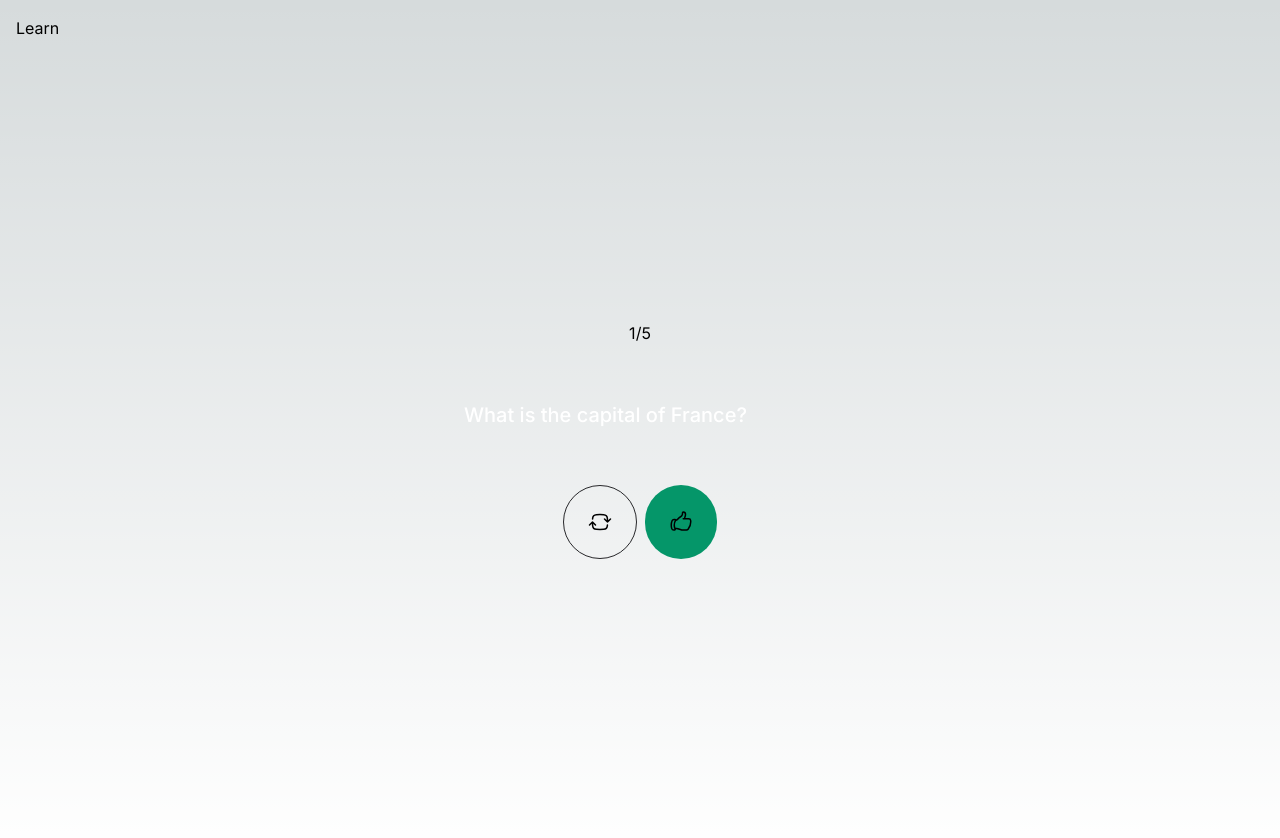
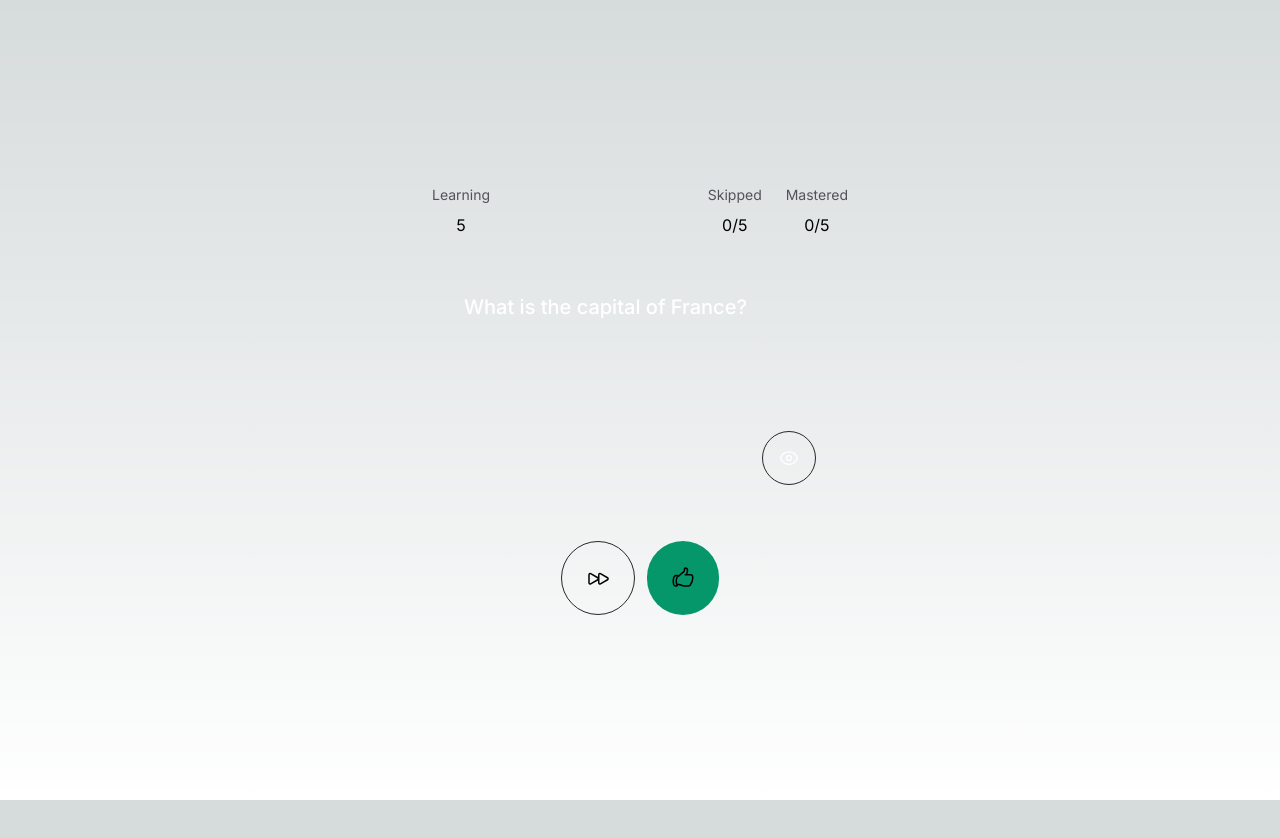
Before and after one commit to MarcRuemekorf/flashcard-app, a Next.js app: page /learn in a window 1280 px wide. Shown: the top 838 px of the page. After the commit the page ends 800 px from the top, so only its background shows below. Built offline with nearby package versions, Linux system fonts and the light colour scheme.

Commit message:
Add more stats, implement new flashcard controls and update styling

```diff
--- a/src/app/learn/page.tsx
+++ b/src/app/learn/page.tsx
@@ -6,9 +6,8 @@ import Flashcards from '@/components/flashcards/Flashcards'
 
 const LearnPage: NextPage = () => {
     return (
-        <div className="w-full p-4">
-            <h1>Learn</h1>
-            <div className="w-full flex flex-col h-screen content-center justify-center">
+        <div className="w-full flex flex-col h-screen content-center justify-center">
+            <div className="w-full p-4">
                 <div className="w-full sm:w-1/2 lg:w-1/3 m-auto">
                     <Flashcards />
                 </div>
--- a/src/components/flashcards/Flashcards.tsx
+++ b/src/components/flashcards/Flashcards.tsx
@@ -6,12 +6,14 @@ import Flashcard from '@/components/flashcards/flashcard/Flashcard'
 
 const Flashcards: React.FC = () => {
     const { data, isPending } = useGetFlashcardLibrary()
-    const [cards, setCards] = React.useState<Flashcard[]>([])
+    const [currentCardStack, setCurrentCardStack] = React.useState<Flashcard[]>([])
+    const [masteredCardStack, setMasteredCardStack] = React.useState<Flashcard[]>([])
+    const [skippedCardStack, setSkippedCardStack] = React.useState<Flashcard[]>([])
     const [currentIndex, setCurrentIndex] = React.useState(0)
 
     useEffect(() => {
         if (data) {
-            setCards(data)
+            setCurrentCardStack(data)
         }
     }, [data])
 
@@ -19,14 +21,24 @@ const Flashcards: React.FC = () => {
 
     if (!data || data.length === 0) return <p>No data...</p>
 
-    const removeCardAtIndex = (index: number) => {
-        if (cards.length === 1) {
+    const moveCardToStack = (index: number, stackType: 'mastered' | 'skipped') => {
+        if (currentCardStack.length === 0) {
             return
         }
 
-        const cardStack = [...cards]
+        const cardStack = [...currentCardStack]
         cardStack.splice(index, 1)
-        setCards(cardStack)
+
+        setCurrentCardStack(cardStack)
+
+        if (stackType === 'mastered') {
+            setMasteredCardStack([...masteredCardStack, currentCardStack[index]])
+        }
+
+        if (stackType === 'skipped') {
+            setSkippedCardStack([...skippedCardStack, currentCardStack[index]])
+        }
+
         if (currentIndex >= cardStack.length) {
             setCurrentIndex(0)
         }
@@ -34,18 +46,34 @@ const Flashcards: React.FC = () => {
 
     return (
         <div className="w-full flex flex-col gap-6">
-            <div className="text-center">
-                {currentIndex + 1}/{cards.length}
+            <div className="flex w-full">
+                <div className="flex flex-col gap-2 text-center">
+                    <p className="text-sm text-zinc-600">Learning</p>
+                    {currentCardStack.length}
+                </div>
+                <div className="flex justify-center gap-6 ml-auto">
+                    <div className="flex flex-col gap-2 text-center">
+                        <p className="text-sm text-zinc-600">Skipped</p>
+                        {skippedCardStack.length}/{data.length}
+                    </div>
+                    <div className="flex flex-col gap-2 text-center">
+                        <p className="text-sm text-zinc-600">Mastered</p>
+                        {masteredCardStack.length}/{data.length}
+                    </div>
+                </div>
             </div>
-            {cards.length > 0 && (
-                <Flashcard question={cards[currentIndex].question} answer={cards[currentIndex].answer} />
+
+            {currentCardStack.length > 0 && (
+                <Flashcard
+                    question={currentCardStack[currentIndex].question}
+                    answer={currentCardStack[currentIndex].answer}
+                />
             )}
             <div className="flex justify-center align-center">
-                <div className="flex align-center gap-2">
+                <div className="flex align-center gap-3">
                     <Button
                         variant="outline"
-                        onClick={() => setCurrentIndex((currentIndex + 1) % cards.length)}
-                        className="mx-auto"
+                        onClick={() => moveCardToStack(currentIndex, 'skipped')}
                     >
                         <svg
                             xmlns="http://www.w3.org/2000/svg"
@@ -58,11 +86,11 @@ const Flashcards: React.FC = () => {
                             <path
                                 strokeLinecap="round"
                                 strokeLinejoin="round"
-                                d="M19.5 12c0-1.232-.046-2.453-.138-3.662a4.006 4.006 0 0 0-3.7-3.7 48.678 48.678 0 0 0-7.324 0 4.006 4.006 0 0 0-3.7 3.7c-.017.22-.032.441-.046.662M19.5 12l3-3m-3 3-3-3m-12 3c0 1.232.046 2.453.138 3.662a4.006 4.006 0 0 0 3.7 3.7 48.656 48.656 0 0 0 7.324 0 4.006 4.006 0 0 0 3.7-3.7c.017-.22.032-.441.046-.662M4.5 12l3 3m-3-3-3 3"
+                                d="M3 8.689c0-.864.933-1.406 1.683-.977l7.108 4.061a1.125 1.125 0 0 1 0 1.954l-7.108 4.061A1.125 1.125 0 0 1 3 16.811V8.69ZM12.75 8.689c0-.864.933-1.406 1.683-.977l7.108 4.061a1.125 1.125 0 0 1 0 1.954l-7.108 4.061a1.125 1.125 0 0 1-1.683-.977V8.69Z"
                             />
                         </svg>
                     </Button>
-                    <Button variant="success" onClick={() => removeCardAtIndex(currentIndex)} className="mx-auto">
+                    <Button variant="success" onClick={() => moveCardToStack(currentIndex, 'mastered')}>
                         <svg
                             xmlns="http://www.w3.org/2000/svg"
                             fill="none"
--- a/src/components/flashcards/flashcard/Flashcard.tsx
+++ b/src/components/flashcards/flashcard/Flashcard.tsx
@@ -2,13 +2,54 @@
 
 import React from 'react'
 import Card from './card/Card'
+import Button from '@/components/input-elements/Button'
 
 const Flashcard: React.FC<Flashcard> = ({ question, answer }) => {
     const [showAnswer, setShowAnswer] = React.useState(false)
 
     return (
-        <Card className="dark:bg-zinc-800 text-white font-medium text-xl" onClick={() => setShowAnswer(!showAnswer)}>
-            {showAnswer ? <p>{answer}</p> : <p>{question}</p>}
+        <Card className="flex flex-col h-full dark:bg-zinc-900 text-white font-medium text-xl min-h-64">
+            <div className="grow">{showAnswer ? <p>{answer}</p> : <p>{question}</p>}</div>
+                <div className="flex justify-end mt-auto">
+                    <Button variant="outline" size="sm" onClick={() => setShowAnswer(!showAnswer)}>
+                        {showAnswer ? (
+                            <svg
+                                xmlns="http://www.w3.org/2000/svg"
+                                fill="none"
+                                viewBox="0 0 24 24"
+                                strokeWidth={1.5}
+                                stroke="currentColor"
+                                className="size-5"
+                            >
+                                <path
+                                    strokeLinecap="round"
+                                    strokeLinejoin="round"
+                                    d="M3.98 8.223A10.477 10.477 0 0 0 1.934 12C3.226 16.338 7.244 19.5 12 19.5c.993 0 1.953-.138 2.863-.395M6.228 6.228A10.451 10.451 0 0 1 12 4.5c4.756 0 8.773 3.162 10.065 7.498a10.522 10.522 0 0 1-4.293 5.774M6.228 6.228 3 3m3.228 3.228 3.65 3.65m7.894 7.894L21 21m-3.228-3.228-3.65-3.65m0 0a3 3 0 1 0-4.243-4.243m4.242 4.242L9.88 9.88"
+                                />
+                            </svg>
+                        ) : (
+                            <svg
+                                xmlns="http://www.w3.org/2000/svg"
+                                fill="none"
+                                viewBox="0 0 24 24"
+                                strokeWidth={1.5}
+                                stroke="currentColor"
+                                className="size-5"
+                            >
+                                <path
+                                    strokeLinecap="round"
+                                    strokeLinejoin="round"
+                                    d="M2.036 12.322a1.012 1.012 0 0 1 0-.639C3.423 7.51 7.36 4.5 12 4.5c4.638 0 8.573 3.007 9.963 7.178.07.207.07.431 0 .639C20.577 16.49 16.64 19.5 12 19.5c-4.638 0-8.573-3.007-9.963-7.178Z"
+                                />
+                                <path
+                                    strokeLinecap="round"
+                                    strokeLinejoin="round"
+                                    d="M15 12a3 3 0 1 1-6 0 3 3 0 0 1 6 0Z"
+                                />
+                            </svg>
+                        )}
+                    </Button>
+                </div>
         </Card>
     )
 }
--- a/src/components/flashcards/flashcard/card/Card.tsx
+++ b/src/components/flashcards/flashcard/card/Card.tsx
@@ -2,15 +2,10 @@ import React from 'react'
 
 interface CardProps extends React.HTMLProps<HTMLDivElement> {
     children: React.ReactNode
-    onClick?: React.MouseEventHandler<HTMLDivElement>
 }
 
-const Card: React.FC<CardProps> = ({ children, onClick, ...props }) => {
-    return (
-        <div onClick={onClick} className={`rounded-xl p-8 sm:p-8" cursor-pointer ${props.className}`}>
-            {children}
-        </div>
-    )
+const Card: React.FC<CardProps> = ({ children, ...props }) => {
+    return <div className={`rounded-xl p-8 sm:p-8" ${props.className}`}>{children}</div>
 }
 
 export default Card
--- a/src/components/input-elements/Button.tsx
+++ b/src/components/input-elements/Button.tsx
@@ -4,9 +4,10 @@ interface ButtonProps extends Omit<React.ButtonHTMLAttributes<HTMLButtonElement>
     children: React.ReactNode
     onClick: () => void
     variant?: 'primary' | 'secondary' | 'success' | 'danger' | 'warning' | 'outline'
+    size?: 'sm' | 'md' | 'lg'
 }
 
-const Button: React.FC<ButtonProps> = ({ children, onClick, variant = 'default', ...props }) => {
+const Button: React.FC<ButtonProps> = ({ children, onClick, variant = 'default', size = 'md', ...props }) => {
     const buttonVariant: { [key: string]: string } = {
         default: 'bg-zinc-700 hover:bg-zinc-800',
         primary: 'bg-blue-600 hover:bg-blue-600',
@@ -15,10 +16,16 @@ const Button: React.FC<ButtonProps> = ({ children, onClick, variant = 'default',
         outline: 'border border-zinc-800 hover:bg-zinc-800'
     }
 
+    const buttonSize: { [key: string]: string } = {
+        sm: 'p-4',
+        md: 'p-6',
+        lg: 'p-8'
+    }
+
     return (
         <button
             {...props}
-            className={`font-semibold p-6 rounded-full ${buttonVariant[variant]} ${props.className}`}
+            className={`font-semibold rounded-full ${buttonVariant[variant]} ${buttonSize[size]} ${props.className}`}
             onClick={onClick}
         >
             {children}
--- a/src/components/skeletons/FlashcardSkeleton.tsx
+++ b/src/components/skeletons/FlashcardSkeleton.tsx
@@ -2,7 +2,7 @@ import React from 'react'
 
 const FlashcardSkeleton: React.FC = () => {
     return (
-        <div className="dark:bg-zinc-800 rounded-lg p-6">
+        <div className="dark:bg-zinc-800 rounded-lg p-8 min-h-64">
             <div className="h-4 bg-zinc-600 animate-pulse rounded-sm mb-3 w-full"></div>
             <div className="h-4 bg-zinc-600 animate-pulse rounded-sm w-5/6"></div>
         </div>
```
